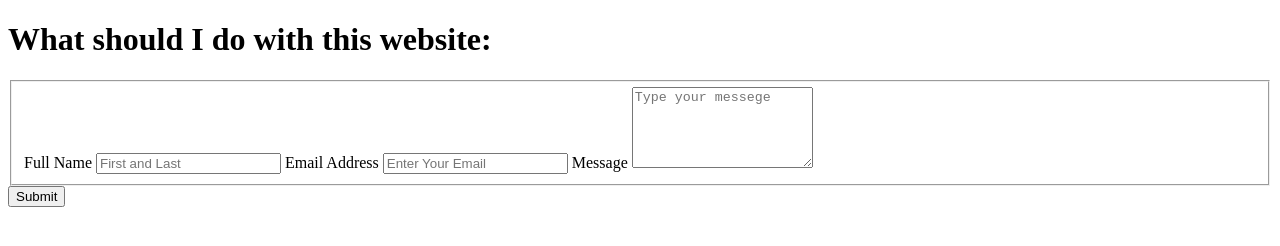
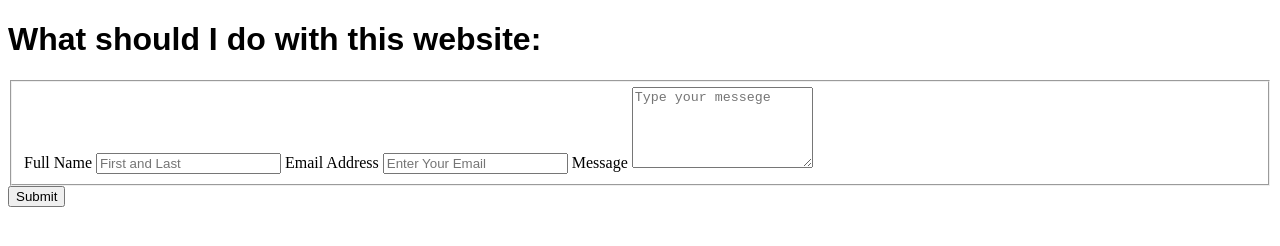
Before and after one commit to dk38562/DanielKharis, a plain HTML site: page index.html in a window 1280 px wide. Drawn offline with Linux system fonts and the light colour scheme.

Commit message:
Update index.html

```diff
--- a/index.html
+++ b/index.html
@@ -2,7 +2,7 @@
 <html>
 <body>
 <form>
-  <label><h1 style="font-family:"sans serfif"">What should I do with this website:</h1></label>
+  <label><h1 style="font-family: sans-serif;">What should I do with this website:</h1></label>
   <form id="fs-frm" name="simple-contact-form" accept-charset="utf-8" action="https://formspree.io/f/xwkjbawn" method="post">
   <fieldset id="fs-frm-inputs">
     <label for="full-name">Full Name</label>
```
